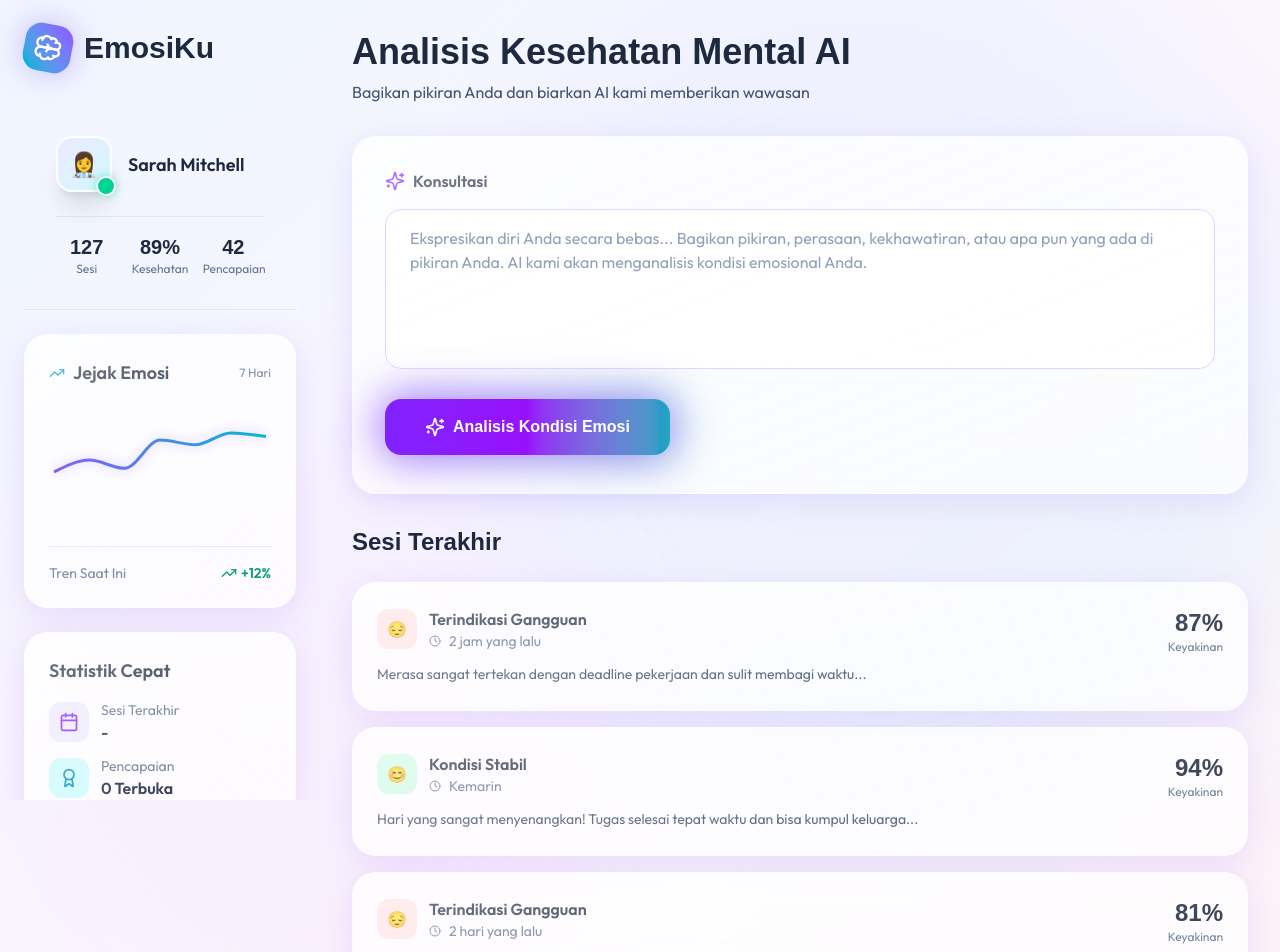
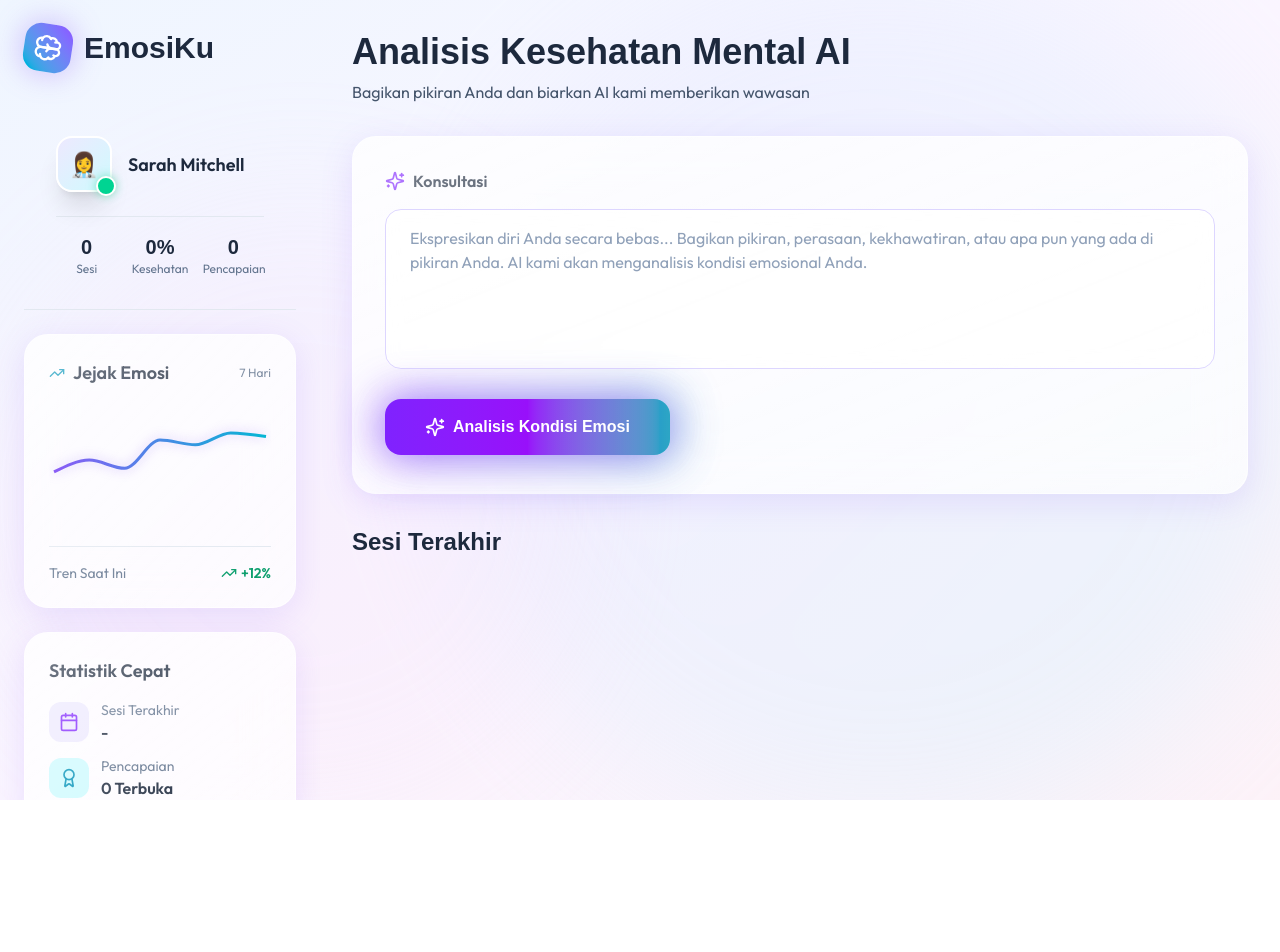
Before and after one commit to erlinsari/EmosiKu, a React (Vite) app in the folder frontend/: page / in a window 1280 px wide. Shown: the top 952 px of the page. After the commit the page ends 800 px from the top, so only its background shows below. Built offline with nearby package versions, Linux system fonts and the light colour scheme; a web font is replaced by a local one.

Commit message:
Empty state UI: maintained Sarah Mitchell profile but cleared data and stats

```diff
--- a/frontend/src/app/App.tsx
+++ b/frontend/src/app/App.tsx
@@ -20,41 +20,16 @@ export default function App() {
   const [isAnalyzed, setIsAnalyzed] = useState(false);
   const [isAnalyzing, setIsAnalyzing] = useState(false);
   const [analysisResult, setAnalysisResult] = useState({
-    status: 'Kondisi Stabil',
-    sentiment: 'positive' as 'positive' | 'neutral' | 'negative',
-    description: 'Pola emosi Anda tampak seimbang dan sehat. AI mendeteksi stabilitas emosi yang kuat. Lanjutkan rutinitas perawatan diri Anda saat ini.',
-    wellness: 85,
-    stress: 15,
-    clarity: 78,
-    energy: 82
+    status: '',
+    sentiment: 'neutral' as 'positive' | 'neutral' | 'negative',
+    description: '',
+    wellness: 0,
+    stress: 0,
+    clarity: 0,
+    energy: 0
   });
 
-  const [consultationLogs] = useState<ConsultationLog[]>([
-    {
-      id: '1',
-      time: '2 jam yang lalu',
-      input: 'Merasa sangat tertekan dengan deadline pekerjaan dan sulit membagi waktu...',
-      status: 'Terindikasi Gangguan',
-      sentiment: 'negative',
-      confidence: 87
-    },
-    {
-      id: '2',
-      time: 'Kemarin',
-      input: 'Hari yang sangat menyenangkan! Tugas selesai tepat waktu dan bisa kumpul keluarga...',
-      status: 'Kondisi Stabil',
-      sentiment: 'positive',
-      confidence: 94
-    },
-    {
-      id: '3',
-      time: '2 hari yang lalu',
-      input: 'Tidur tidak teratur, merasa lelah tapi pikiran terus berpacu di malam hari...',
-      status: 'Terindikasi Gangguan',
-      sentiment: 'negative',
-      confidence: 81
-    }
-  ]);
+  const [consultationLogs] = useState<ConsultationLog[]>([]);
 
   const handleAnalyze = async () => {
     if (consultationText.trim()) {
--- a/frontend/src/app/components/Sidebar.tsx
+++ b/frontend/src/app/components/Sidebar.tsx
@@ -54,19 +54,19 @@ export function Sidebar() {
         <div className="grid grid-cols-3 gap-3 pt-4 border-t border-slate-200">
           <div className="text-center">
             <div className="text-xl font-bold text-slate-800" style={{ fontFamily: 'Clash Display, sans-serif' }}>
-              127
+              0
             </div>
             <div className="text-xs text-slate-500">Sesi</div>
           </div>
           <div className="text-center">
             <div className="text-xl font-bold text-slate-800" style={{ fontFamily: 'Clash Display, sans-serif' }}>
-              89%
+              0%
             </div>
             <div className="text-xs text-slate-500">Kesehatan</div>
           </div>
           <div className="text-center">
             <div className="text-xl font-bold text-slate-800" style={{ fontFamily: 'Clash Display, sans-serif' }}>
-              42
+              0
             </div>
             <div className="text-xs text-slate-500">Pencapaian</div>
           </div>
```
Also changed, not shown: 3 other files (tests, documents, lock files or other folders).
